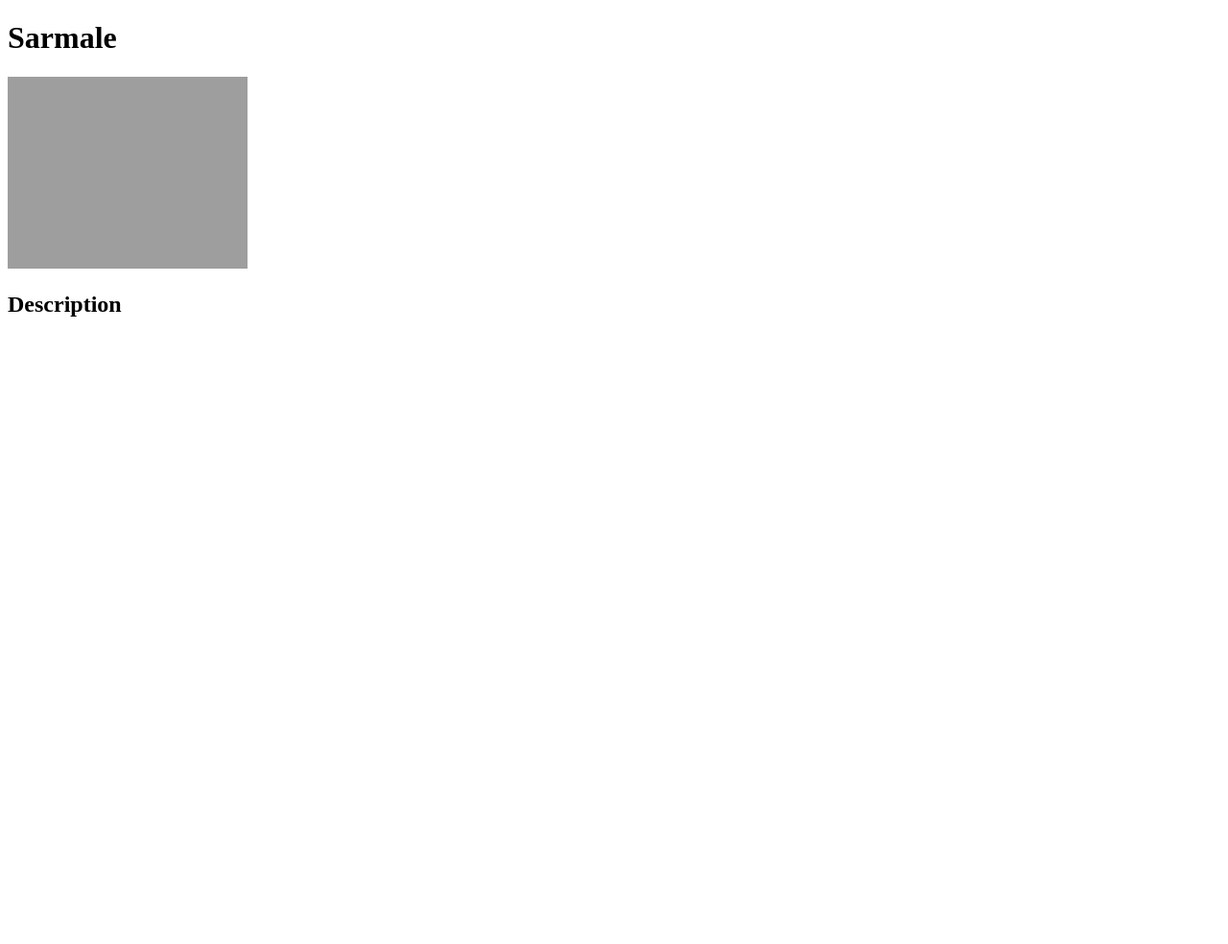
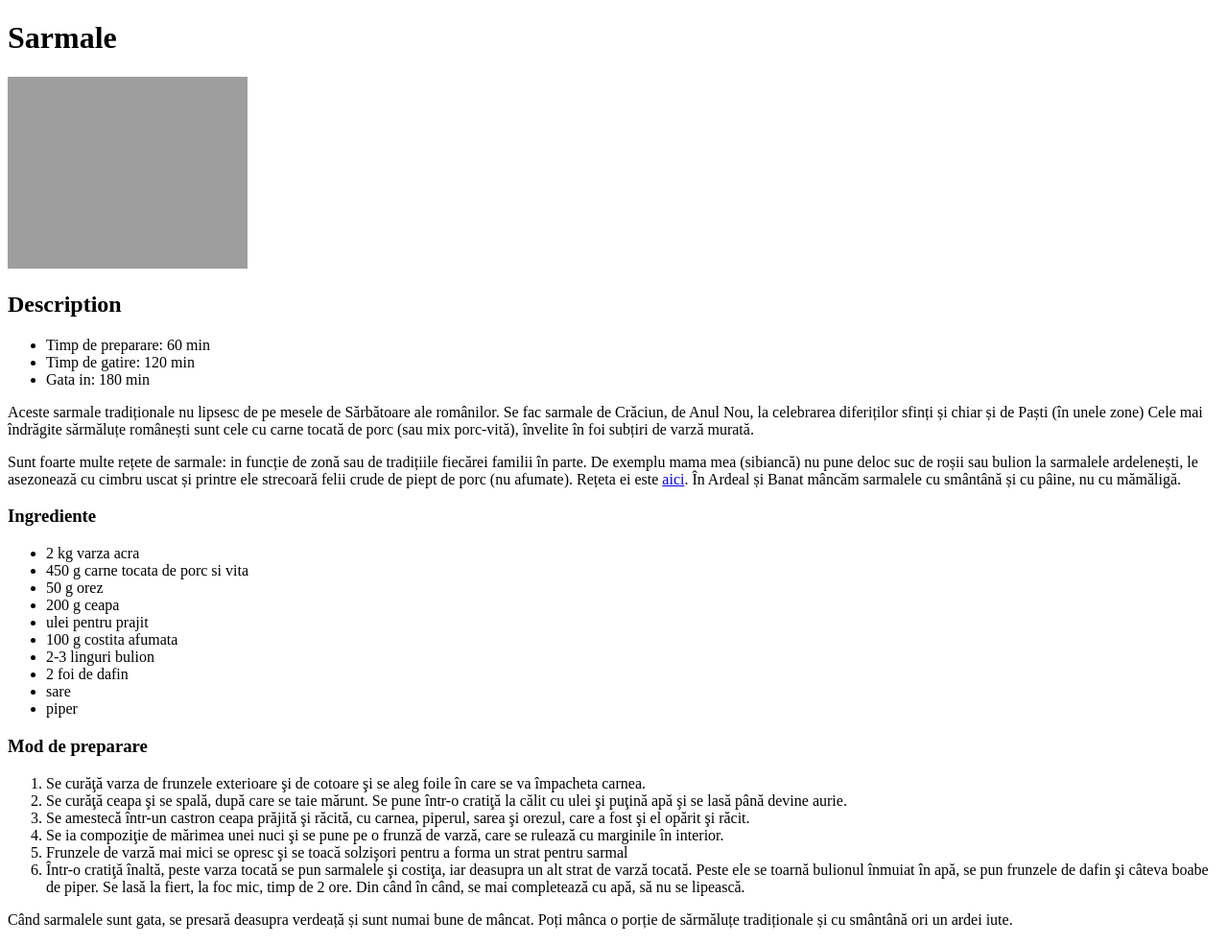
Before and after one commit to grumpy-ui/odin-recipes, a plain HTML site: page recipes/sarmale.html in a window 1280 px wide. Shown: the whole page at 96% size. Before the commit the page ends 800 px from the top, so only its background shows below. Drawn offline with Linux system fonts and the light colour scheme; grey boxes are pictures that could not be loaded.

Commit message:
Updated the recipe in sarmale.html

```diff
--- a/recipes/sarmale.html
+++ b/recipes/sarmale.html
@@ -8,5 +8,40 @@
         <h1>Sarmale</h1>
         <img src="https://media.kaufland.com/images/PPIM/AP_Content_666/std.lang.all/04/63/Asset_1890463.jpg" width="250" height="200" alt="sarmale cu varza murata">
         <h2>Description</h2>
+            <ul>
+                <li>Timp de preparare: 60 min</li>
+                <li>Timp de gatire: 120 min</li>
+                <li>Gata in: 180 min</li>
+            </ul>
+            <p>Aceste sarmale tradiționale nu lipsesc de pe mesele de Sărbătoare ale românilor.
+            Se fac sarmale de Crăciun, de Anul Nou, la celebrarea diferiților sfinți și chiar și de Paști (în unele zone)
+            Cele mai îndrăgite sărmăluțe românești sunt cele cu carne tocată de porc (sau mix porc-vită), învelite în foi subțiri de varză murată.</p>
+
+            <p>Sunt foarte multe rețete de sarmale: in funcție de zonă sau de tradițiile fiecărei familii în parte.
+             De exemplu mama mea (sibiancă) nu pune deloc suc de roșii sau bulion la sarmalele ardelenești, le asezonează cu cimbru uscat și printre ele strecoară felii crude de piept de porc (nu afumate).
+             Rețeta ei este <a href="https://savoriurbane.com/sarmale-in-foi-de-varza-murata-reteta-mamei-mele/"> aici</a>. În Ardeal și Banat mâncăm sarmalele cu smântână și cu pâine, nu cu mămăligă.</p>
+            <h3>Ingrediente</h3>
+            <ul>
+                <li>2 kg varza acra</li>
+                <li>450 g carne tocata de porc si vita</li>
+                <li>50 g orez</li>
+                <li>200 g ceapa</li>
+                <li>ulei pentru prajit</li>
+                <li>100 g costita afumata</li>
+                <li>2-3 linguri bulion</li>
+                <li>2 foi de dafin</li>
+                <li>sare</li>
+                <li>piper</li>
+            </ul>
+            <h3>Mod de preparare</h3>
+            <ol>
+                <li>Se curăţă varza de frunzele exterioare şi de cotoare şi se aleg foile în care se va împacheta carnea.</li>
+                <li>Se curăţă ceapa şi se spală, după care se taie mărunt. Se pune într-o cratiţă la călit cu ulei şi puţină apă şi se lasă până devine aurie.</li>
+                <li>Se amestecă într-un castron ceapa prăjită şi răcită, cu carnea, piperul, sarea şi orezul, care a fost şi el opărit şi răcit.</li>
+                <li>Se ia compoziţie de mărimea unei nuci şi se pune pe o frunză de varză, care se rulează cu marginile în interior.</li>
+                <li>Frunzele de varză mai mici se opresc şi se toacă solzişori pentru a forma un strat pentru sarmal</li>
+                <li>Într-o cratiţă înaltă, peste varza tocată se pun sarmalele şi costiţa, iar deasupra un alt strat de varză tocată. Peste ele se toarnă bulionul înmuiat în apă, se pun frunzele de dafin şi câteva boabe de piper. Se lasă la fiert, la foc mic, timp de 2 ore. Din când în când, se mai completează cu apă, să nu se lipească.</li>
+            </ol>
+            <p>Când sarmalele sunt gata, se presară deasupra verdeață și sunt numai bune de mâncat. Poți mânca o porție de sărmăluțe tradiționale și cu smântână ori un ardei iute.</p>
     </body>
 </html>
```
